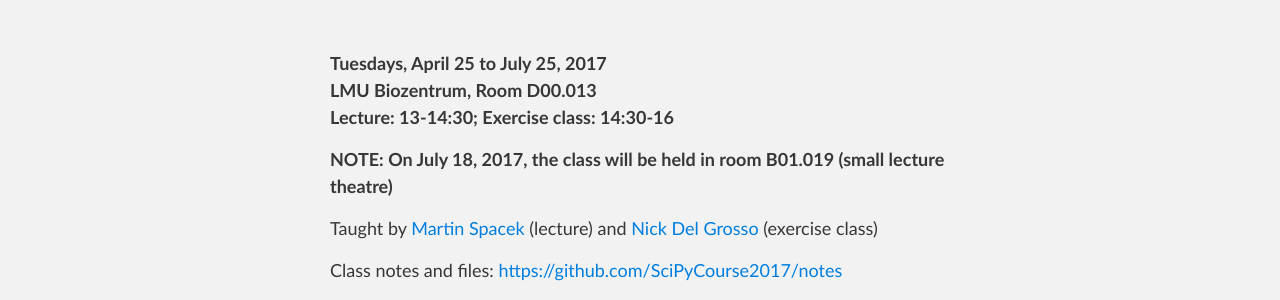
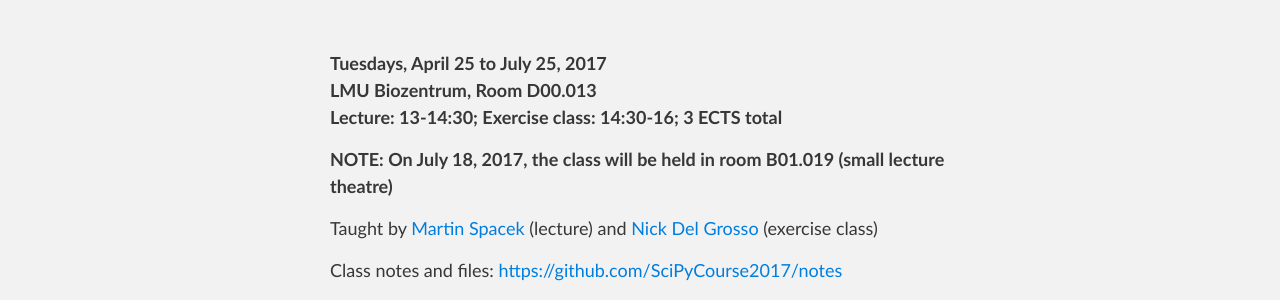
Before and after one commit to SciPyCourse2017/scipycourse2017.github.io, a Jekyll site: the page built from index.md, in a window 1280 px wide and 900 px high. Shown: the part 210-510 px from the top of the window. Built offline with Jekyll 4.4.1, drawn with Linux system fonts in a browser that asks for light colours.

Commit message:
Add ECTS

```diff
--- a/index.md
+++ b/index.md
@@ -6,7 +6,7 @@ layout: index
 
 **Tuesdays, April 25 to July 25, 2017**<br>
 **LMU Biozentrum, Room D00.013**<br>
-**Lecture: 13-14:30; Exercise class: 14:30-16**
+**Lecture: 13-14:30; Exercise class: 14:30-16; 3 ECTS total**
 
 **NOTE: On July 18, 2017, the class will be held in room B01.019 (small lecture theatre)**
 
```
